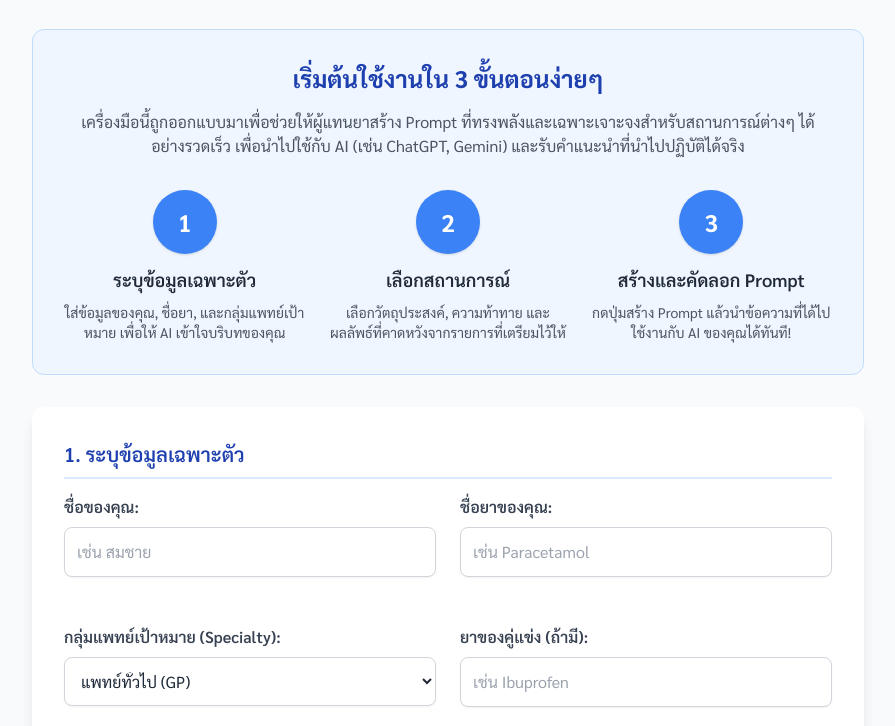
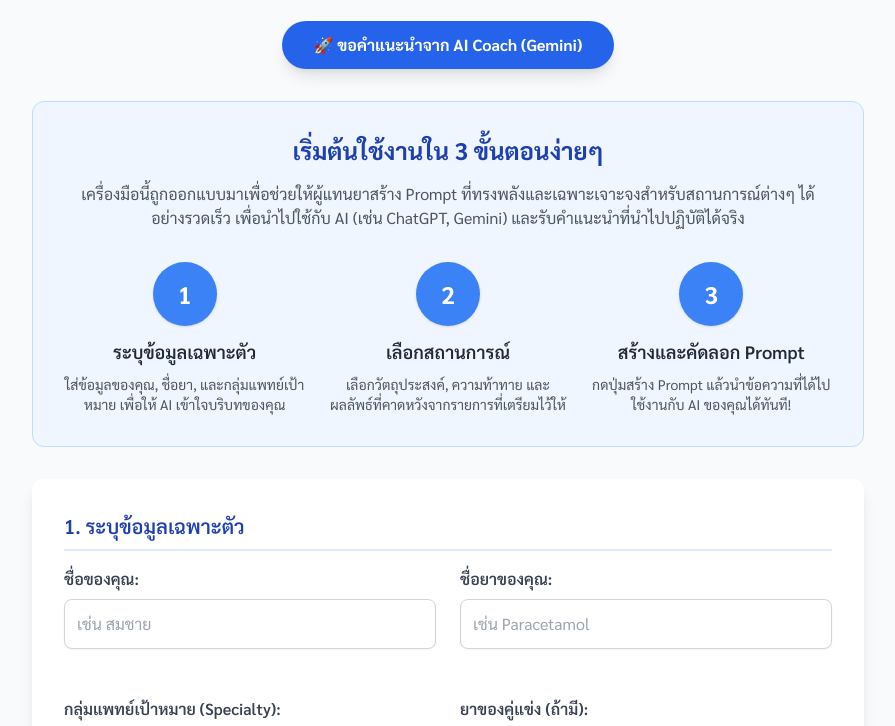
Before and after one commit to wirunw/aisalescoach, a plain HTML site: page index.html in a window 1280 px wide. Shown: the part 223-949 px from the top of the page, without its empty margins (192-1087 px from the left). Drawn offline with nearby package versions, Linux system fonts and the light colour scheme.

Commit message:
Feat: Add AI Coach button

```diff
--- a/index.html
+++ b/index.html
@@ -103,6 +103,11 @@
             <img src="https://i.postimg.cc/dDfBQVWf/wirun-facbook.png" alt="Logo ภก.วิรุณ เวชศิริ" class="w-24 h-24 rounded-full mx-auto mb-4 border-4 border-white shadow-lg">
             <h1 class="text-3xl sm:text-4xl font-bold text-gray-900">AI Sales Coach</h1>
             <p class="mt-2 text-lg text-gray-600">ผู้ช่วยสร้าง Prompt อัจฉริยะสำหรับผู้แทนยา</p>
+            <div class="mt-6 text-center">
+                <a href="https://g.co/gemini/share/d87c71e23bf5" target="_blank" class="inline-block bg-blue-600 hover:bg-blue-700 text-white font-bold py-3 px-8 rounded-full shadow-lg transition duration-300 ease-in-out transform hover:scale-105">
+                    🚀 ขอคำแนะนำจาก AI Coach (Gemini)
+                </a>
+            </div>
         </header>
 
         <!-- How to use section -->
```
